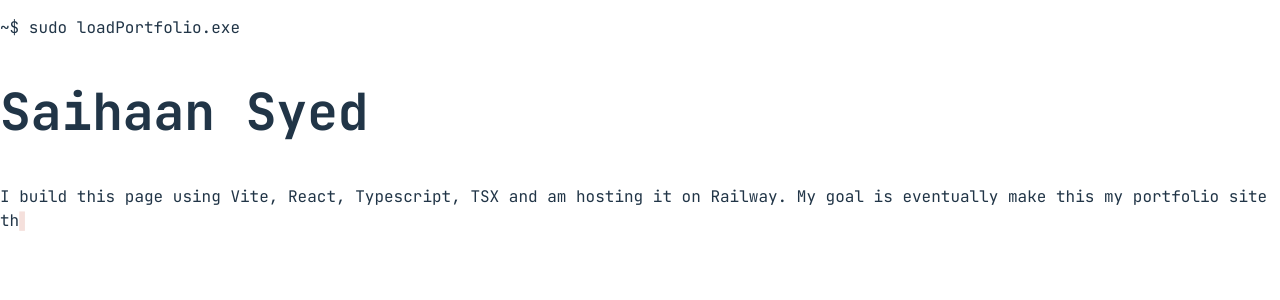
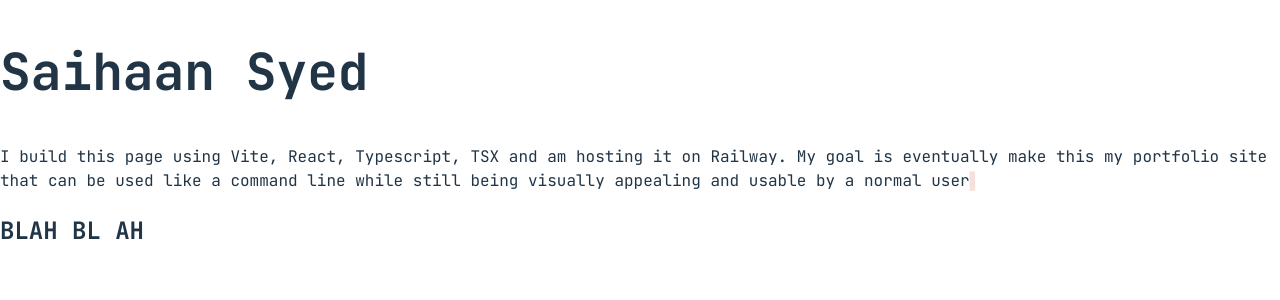
Before and after one commit to sai-sy/cli-portfolio, a React (Vite) app: page / in a window 1280 px wide. Shown: the top 300 px of the page. Built offline with nearby package versions, Linux system fonts and the light colour scheme.

Commit message:
line structure

```diff
--- /dev/null
+++ b/src/components/LineOutList.tsx
@@ -0,0 +1,83 @@
+import { useCallback, useMemo, useState, type JSX } from "react";
+import TypeText from "./TypeText";
+
+export type LineOut = {
+  component: keyof JSX.IntrinsicElements;
+  content?: string;
+  key?: string;
+  className?: string;
+  typeProps?: {
+    speed?: number;
+    delay?: number;
+    showCursor?: boolean;
+  };
+};
+
+export type LineOutListProps = {
+  lines: LineOut[];
+  animate?: boolean;
+  enforceUniformTypeProps?: boolean;
+  onComplete?: () => void;
+  typeDefaults?: Partial<Parameters<typeof TypeText>[0]>;
+};
+
+export default function LineOutList({
+  lines,
+  animate = true,
+  typeDefaults = { speed: 50, delay: 0, showCursor: true },
+  enforceUniformTypeProps = false,
+  onComplete,
+}: LineOutListProps) {
+  const [current, setCurrent] = useState(0);
+
+  const safeLines = useMemo(
+    () =>
+      lines.map((line, index) => ({
+        ...line,
+        key: line.key ?? `line-${index}`,
+      })),
+    [lines],
+  );
+
+  const handleLineComplete = useCallback(
+    (index: number) => {
+      if (index === safeLines.length - 1) {
+        onComplete?.();
+      } else {
+        setCurrent((prev) => Math.min(prev + 1, safeLines.length - 1));
+      }
+    },
+    [onComplete, safeLines.length],
+  );
+
+  return (
+    <>
+      {safeLines.map((line, index) => {
+        if (index > current) return null;
+
+        const Tag = line.component;
+        const isActive = index === current;
+        const mergedTypeProps =
+          enforceUniformTypeProps || !line.typeProps
+            ? { ...typeDefaults }
+            : { ...typeDefaults, ...line.typeProps };
+
+        return (
+          <Tag key={line.key} className={line.className}>
+            <TypeText
+              {...mergedTypeProps}
+              text={line.content ?? ""}
+              animate={animate ? isActive : false}
+              showCursor={
+                typeof mergedTypeProps.showCursor === "boolean"
+                  ? mergedTypeProps.showCursor && isActive
+                  : isActive
+              }
+              onComplete={() => handleLineComplete(index)}
+            />
+          </Tag>
+        );
+      })}
+    </>
+  );
+}
--- a/src/components/TypeText.tsx
+++ b/src/components/TypeText.tsx
@@ -1,13 +1,13 @@
 import { useEffect, useState } from "react";
 
-type TypeTextProps = {
-  text: string;
+export type TypeTextProps = {
+  text: string | undefined;
   className?: string;
   speed?: number;
   showCursor?: boolean;
   delay?: number;
   animate?: boolean;
-  fileDir: string | null;
+  fileDir?: string | null;
   onComplete: () => void;
 };
 
@@ -23,7 +23,8 @@ function TypeText({
 }: TypeTextProps) {
   const [typed, setTyped] = useState("");
   const [isTyping, setIsTyping] = useState(false);
-  const [cursor, setCursor] =  useState(showCursor)
+  const [cursor, setCursor] = useState(showCursor);
+  if (!text) text = "";
   useEffect(() => {
     if (!animate) {
       setTyped(text);
@@ -55,7 +56,8 @@ function TypeText({
   return (
     <>
       <span className={className}>
-      {fileDir ? `${fileDir}$ ` : ``}{typed}
+        {fileDir ? `${fileDir}$ ` : ``}
+        {typed}
         {cursor && (
           <span
             className={`cursor ${isTyping ? "cursor--static" : "cursor--blink"}`}
--- a/src/views/Home.tsx
+++ b/src/views/Home.tsx
@@ -1,5 +1,4 @@
-import { useState } from "react";
-import TypeText from "../components/TypeText";
+import LineOutList, { type LineOut } from "../components/LineOutList";
 import type { ViewName } from "../viewRegistry";
 
 type HomeProps = {
@@ -7,35 +6,32 @@ type HomeProps = {
   onComplete?: (name: ViewName) => void;
 };
 
+const lineouts: LineOut[] = [
+  { key: "title", content: "Saihaan Syed", component: "h1" },
+  {
+    key: "subtitle",
+    content:
+      "I build this page using Vite, React, Typescript, TSX and am hosting it on Railway. My goal is eventually make this my portfolio site that can be used like a command line while still being visually appealing and usable by a normal user",
+    component: "p",
+  },
+  {
+    key: "third",
+    content: "BLAH BL AH",
+    component: "h2",
+  },
+];
+
 export default function Home({
   transitionIn = true,
   onComplete = () => {},
 }: HomeProps) {
-  const [showSecondLine, setShowSecondLine] = useState(false);
-  //const [fileDir, setFileDir] = useState("~")
   return (
     <div className="home container">
-    <p>~$ sudo loadPortfolio.exe</p>
-      <h1>
-        <TypeText
-          text="Saihaan Syed"
-          fileDir = {null}
-          onComplete={() => setShowSecondLine(true)}
-        />
-      </h1>
-      {showSecondLine && (
-        <TypeText
-          text="I build this page using Vite, React, Typescript, TSX and am hosting it on Railway. My goal is eventually make this my portfolio site that can be used like a command line while still being visually appealing and usable by a normal user"
-          delay={300}
-          speed={20}
-          animate={transitionIn}
-          fileDir = {null}
-          onComplete={() => {
-            setTimeout(() => {
-              onComplete("home");
-            }, 175);}}
-        />
-      )}
+      <LineOutList
+        lines={lineouts}
+        animate={transitionIn}
+        onComplete={() => onComplete("home")}
+      />
     </div>
   );
 }
```
